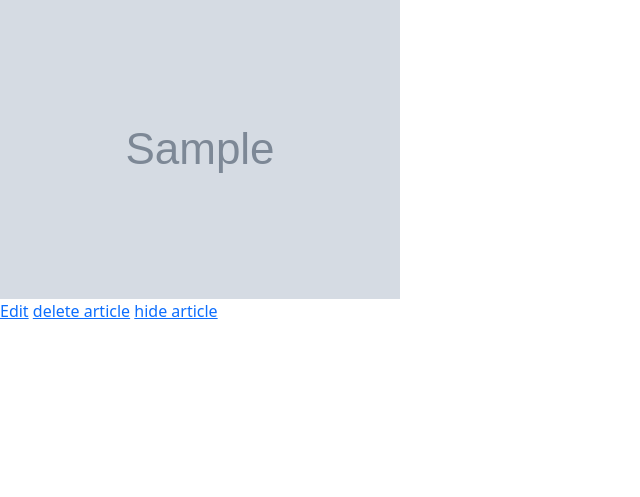
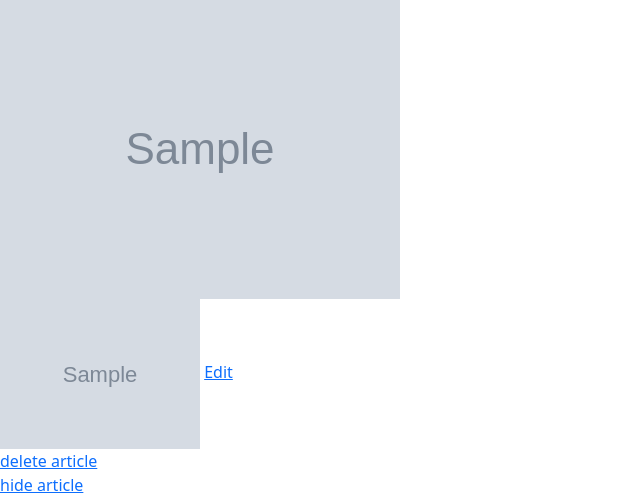
Before and after one commit to AyzKM/habr, a Django app: page /article/1/ in a window 1280 px wide. Shown: the part 392-889 px from the top of the page, without its empty margins (0-640 px from the left). Before the commit the page ends 711 px from the top, so only its background shows below. Run offline with Django 3.2, Linux system fonts and the light colour scheme; tables that the repository leaves empty hold one stand-in row (values such as "Sample post"); grey boxes marked "Sample" are stand-in pictures; some libraries are stand-ins or nearby versions.

Commit message:
added article images in template

```diff
--- a/core/models.py
+++ b/core/models.py
@@ -72,5 +72,5 @@ class ArticleImage(models.Model):
     article = models.ForeignKey(
         to=Article,
         on_delete=models.CASCADE,
-        related_name="articles",
+        related_name="images",
     )
--- a/core/templates/article_page.html
+++ b/core/templates/article_page.html
@@ -20,11 +20,14 @@
         <img src="{{ article.picture.url }}" width="400px">
         <br>
     {% endif %}
+    {% for image in article.images.all %}
+        <img src="{{ image.img.url }}" width="200px">
+    {% endfor %}
 
     <a href="{% url 'article-edit' article.id %}">Edit</a>
-
+    <br>
     <a href="{% url 'article-delete' article.id %}">delete article</a>
-
+    <br>
     <a href="{% url 'article-hide' article.id %}">hide article</a>
 
 {% endblock %}
```
Also changed, not shown: core/migrations/0012_auto_20210404_1759.py (added).
